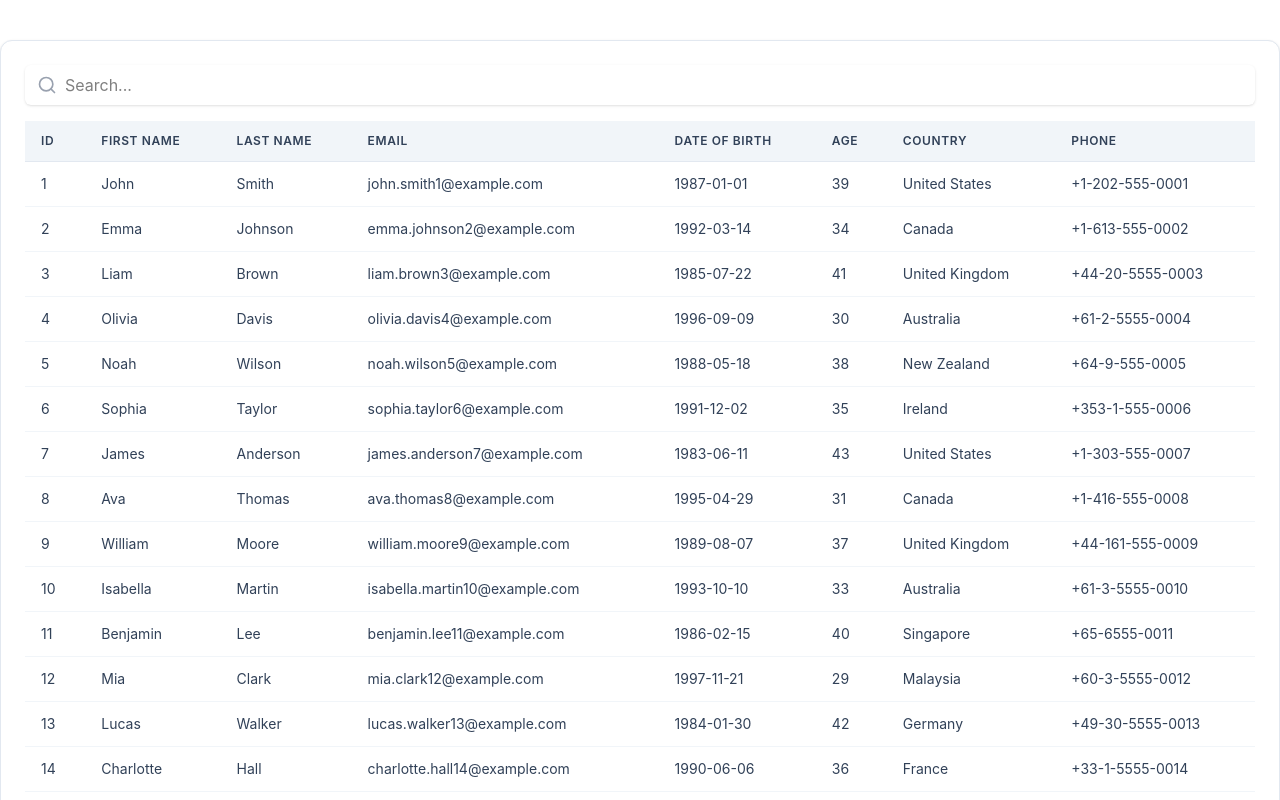
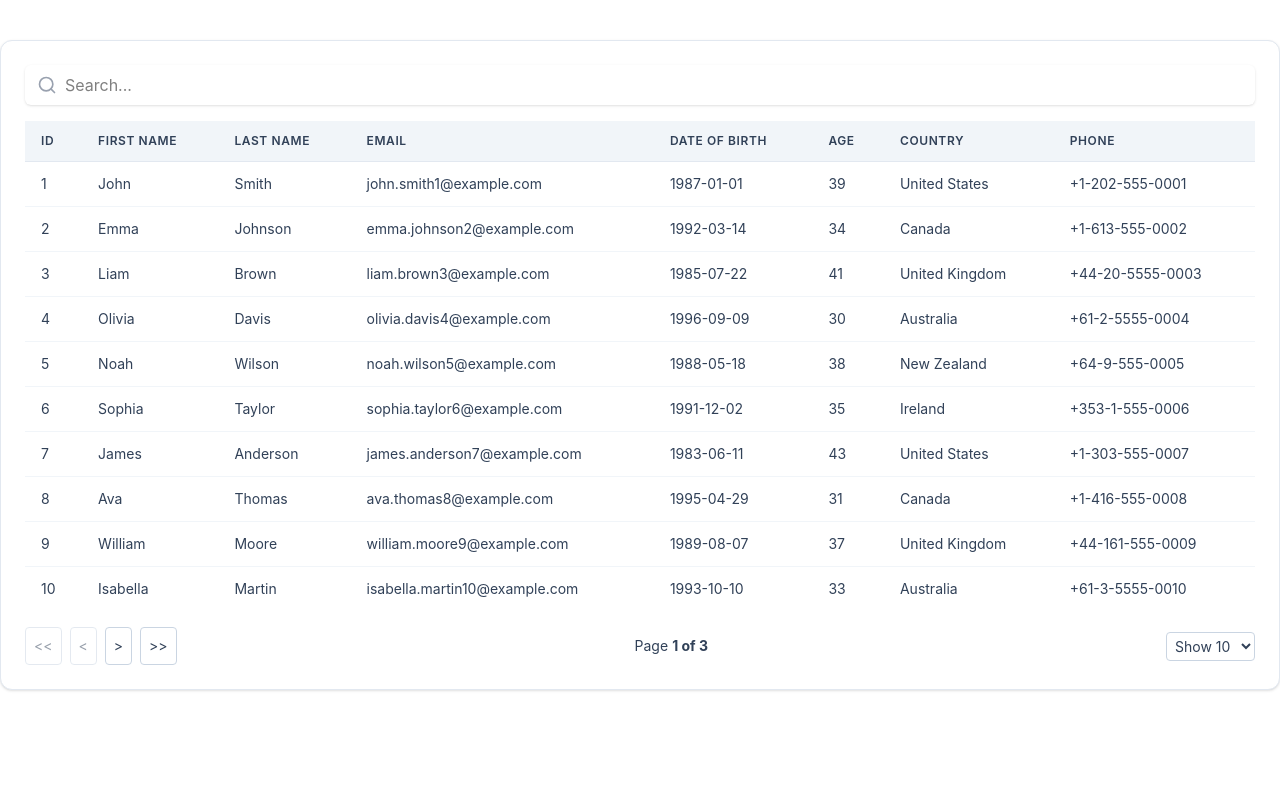
Before and after one commit to zawsainan/react-table, a React (Vite) app: page / in a window 1280 px wide. Shown: the top 800 px of the page. Built offline with nearby package versions, Linux system fonts and the light colour scheme.

Commit message:
pagination done

```diff
--- a/src/components/BasicTable.jsx
+++ b/src/components/BasicTable.jsx
@@ -2,6 +2,7 @@ import {
   flexRender,
   getCoreRowModel,
   getFilteredRowModel,
+  getPaginationRowModel,
   getSortedRowModel,
   useReactTable,
 } from "@tanstack/react-table";
@@ -22,6 +23,7 @@ export default function BasicTabe() {
     },
     getCoreRowModel: getCoreRowModel(),
     getSortedRowModel: getSortedRowModel(),
+    getPaginationRowModel: getPaginationRowModel(),
     onSortingChange: setSorting,
     getFilteredRowModel: getFilteredRowModel(),
     onGlobalFilterChange: setGlobalFilter,
@@ -64,6 +66,58 @@ export default function BasicTabe() {
           ))}
         </tbody>
       </table>
+      <div className="flex flex-col sm:flex-row justify-between items-center mt-4 gap-4 text-sm text-slate-700">
+        <div className="flex items-center gap-2">
+          <button
+            className="p-2 border border-slate-300 rounded hover:bg-slate-50 disabled:opacity-50 disabled:cursor-not-allowed"
+            onClick={() => table.firstPage()}
+            disabled={!table.getCanPreviousPage()}
+          >
+            {"<<"}
+          </button>
+          <button
+            className="p-2 border border-slate-300 rounded hover:bg-slate-50 disabled:opacity-50 disabled:cursor-not-allowed"
+            onClick={() => table.previousPage()}
+            disabled={!table.getCanPreviousPage()}
+          >
+            {"<"}
+          </button>
+          <button
+            className="p-2 border border-slate-300 rounded hover:bg-slate-50 disabled:opacity-50 disabled:cursor-not-allowed"
+            onClick={() => table.nextPage()}
+            disabled={!table.getCanNextPage()}
+          >
+            {">"}
+          </button>
+          <button
+            className="p-2 border border-slate-300 rounded hover:bg-slate-50 disabled:opacity-50 disabled:cursor-not-allowed"
+            onClick={() => table.lastPage()}
+            disabled={!table.getCanNextPage()}
+          >
+            {">>"}
+          </button>
+        </div>
+        <span className="flex items-center gap-1">
+          <div>Page</div>
+          <strong>
+            {table.getState().pagination.pageIndex + 1} of{" "}
+            {table.getPageCount()}
+          </strong>
+        </span>
+        <select
+          value={table.getState().pagination.pageSize}
+          onChange={(e) => {
+            table.setPageSize(Number(e.target.value));
+          }}
+          className="border border-slate-300 rounded p-1"
+        >
+          {[10, 20, 30, 40, 50].map((pageSize) => (
+            <option key={pageSize} value={pageSize}>
+              Show {pageSize}
+            </option>
+          ))}
+        </select>
+      </div>
     </div>
   );
 }
```
